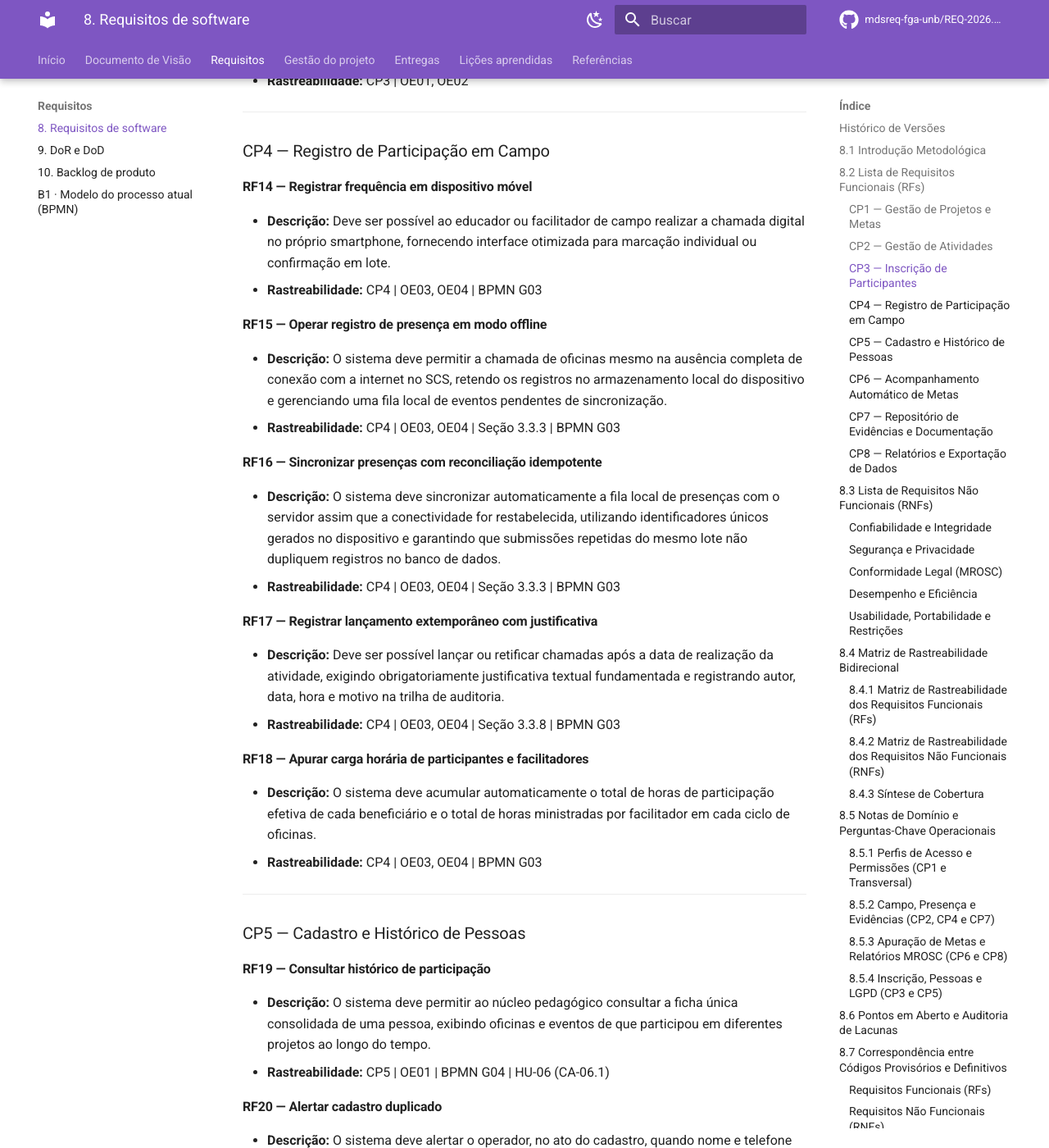
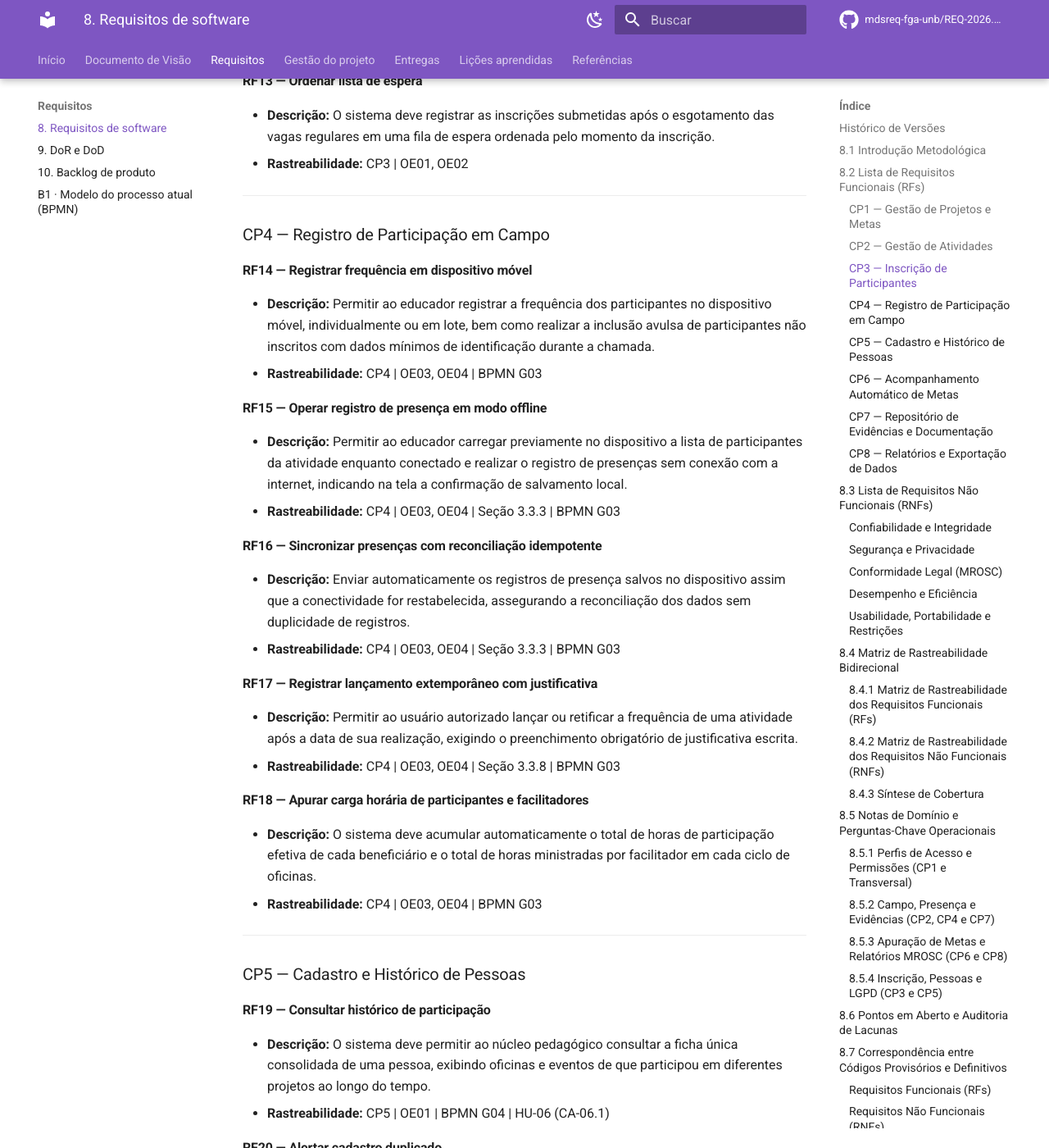
Before and after one commit to mdsreq-fga-unb/REQ-2026.2-T02-CyberSetor, an MkDocs documentation site: the page built from docs/requisitos/8-requisitos.md, in a window 1280 px wide and 1400 px high, scrolled down 4563 px. Shown: the whole window at 82% size. Built offline with MkDocs 1.6.1 and Material for MkDocs 9.7.7, drawn with Linux system fonts in a browser that asks for light colours; comment, search, counter and statistics services are not loaded; some of the changed text lies outside the part shown.

Commit message:
docs(requisitos): refina e padroniza RFs de CP2, CP4 e CP7 (Atividade 3 e 4)
- RF07: inclui vinculação a metas contratuais (Decisão D6 da ata de 23/09)
- RF08: explicita perfil autorizado e herança de configuração
- RF14: remove termo subjetivo, define marcação em lote e inclusão avulsa
- RF15: incorpora pré-carga offline e remove restrições de implementação
- RF16: foca no resultado idempotente sem duplicidade de registros
- RF17: define obrigatoriedade objetiva de justificativa escrita
- RF30: substitui condição vaga por permissão concedida no dispositivo
- RF31: foca na vinculação e prevê descarte de rascunhos (RN-11)
- RF32: separa controle de acesso de orientações na interface de captura
- Atualiza histórico de versões da seção 8 (v2.2)

Refs #71

```diff
--- a/docs/requisitos/8-requisitos.md
+++ b/docs/requisitos/8-requisitos.md
@@ -13,6 +13,7 @@
 | 21/09/2026 | 1.6 | Construção da matriz de rastreabilidade bidirecional e auditoria de lacunas (Issue #44) | Dupla A (Maria Eduarda Marques e Daniel Batista) |
 | 21/09/2026 | 2.0 | Unificação final do catálogo consolidado (RF01–RF37, RNF01–RNF18), notas de domínio e matriz de rastreabilidade oficial (Issue #45) | Equipe CyberSetor |
 | 21/09/2026 | 2.1 | Âncoras dos requisitos restauradas; descrições alinhadas às decisões registradas (requisito e meta como registros distintos; rascunho de evidência; prova e divulgação separadas; aviso de tratamento na inscrição); valores sem fonte marcados como iniciais; regras de negócio que os requisitos referenciam reunidas na seção 8.8; tecnologia e informação de planejamento retiradas das descrições e da rastreabilidade | Equipe CyberSetor |
+| 28/09/2026 | 2.2 | Refinamento e padronização dos RFs das frentes CP2, CP4 e CP7 (RF07, RF08, RF14 a RF17, RF30 a RF32) no padrão da Sprint 2; inclusão de meta contratual em RF07 (D6); previsão de participante não inscrito em RF14; explicitação de pré-carga offline e descarte de rascunhos | Caio Martins e Lucas Leal |
 
 ---
 
@@ -68,12 +69,12 @@
 
 <a id="rf07"></a>
 #### RF07 — Cadastrar atividade por modalidade de objeto
-* **Descrição:** Deve ser possível ao usuário da equipe de projetos ou coordenação pedagógica cadastrar atividades vinculadas a um projeto, classificando a modalidade em: Oficina Contínua, Evento Aberto ou Ação de Acolhimento Comunitário, configurando número de vagas planejadas, carga horária prevista, facilitador responsável, local de realização, datas e parâmetros de recorrência de turmas.
+* **Descrição:** Permitir ao usuário autorizado cadastrar uma atividade vinculada a um projeto e a uma ou mais metas contratuais, classificando sua modalidade entre Oficina Contínua, Evento Aberto e Ação de Acolhimento Comunitário.
 * **Rastreabilidade:** CP2 | OE01, OE04 | BPMN G03 | HU-03
 
 <a id="rf08"></a>
 #### RF08 — Parametrizar exigência de comprovação de presença
-* **Descrição:** O sistema deve parametrizar, por instrumento e por modalidade de atividade, as comprovações obrigatórias, opcionais e condicionais exigidas de cada atividade.
+* **Descrição:** Permitir ao usuário autorizado configurar, por instrumento e por modalidade de atividade, quais comprovações são obrigatórias, opcionais ou condicionais, herdando a atividade a configuração vigente no cadastro.
 * **Rastreabilidade:** CP2 | OE01, OE04 | Seção 3.3.6 | BPMN G03 | HU-03 | RN-04
 
 ---
@@ -111,22 +112,22 @@
 
 <a id="rf14"></a>
 #### RF14 — Registrar frequência em dispositivo móvel
-* **Descrição:** Deve ser possível ao educador ou facilitador de campo realizar a chamada digital no próprio smartphone, fornecendo interface otimizada para marcação individual ou confirmação em lote.
+* **Descrição:** Permitir ao educador registrar a frequência dos participantes no dispositivo móvel, individualmente ou em lote, bem como realizar a inclusão avulsa de participantes não inscritos com dados mínimos de identificação durante a chamada.
 * **Rastreabilidade:** CP4 | OE03, OE04 | BPMN G03
 
 <a id="rf15"></a>
 #### RF15 — Operar registro de presença em modo offline
-* **Descrição:** O sistema deve permitir a chamada de oficinas mesmo na ausência completa de conexão com a internet no SCS, retendo os registros no armazenamento local do dispositivo e gerenciando uma fila local de eventos pendentes de sincronização.
+* **Descrição:** Permitir ao educador carregar previamente no dispositivo a lista de participantes da atividade enquanto conectado e realizar o registro de presenças sem conexão com a internet, indicando na tela a confirmação de salvamento local.
 * **Rastreabilidade:** CP4 | OE03, OE04 | Seção 3.3.3 | BPMN G03
 
 <a id="rf16"></a>
 #### RF16 — Sincronizar presenças com reconciliação idempotente
-* **Descrição:** O sistema deve sincronizar automaticamente a fila local de presenças com o servidor assim que a conectividade for restabelecida, utilizando identificadores únicos gerados no dispositivo e garantindo que submissões repetidas do mesmo lote não dupliquem registros no banco de dados.
+* **Descrição:** Enviar automaticamente os registros de presença salvos no dispositivo assim que a conectividade for restabelecida, assegurando a reconciliação dos dados sem duplicidade de registros.
 * **Rastreabilidade:** CP4 | OE03, OE04 | Seção 3.3.3 | BPMN G03
 
 <a id="rf17"></a>
 #### RF17 — Registrar lançamento extemporâneo com justificativa
-* **Descrição:** Deve ser possível lançar ou retificar chamadas após a data de realização da atividade, exigindo obrigatoriamente justificativa textual fundamentada e registrando autor, data, hora e motivo na trilha de auditoria.
+* **Descrição:** Permitir ao usuário autorizado lançar ou retificar a frequência de uma atividade após a data de sua realização, exigindo o preenchimento obrigatório de justificativa escrita.
 * **Rastreabilidade:** CP4 | OE03, OE04 | Seção 3.3.8 | BPMN G03
 
 <a id="rf18"></a>
@@ -203,17 +204,17 @@
 
 <a id="rf30"></a>
 #### RF30 — Anexar evidências documentais e fotográficas
-* **Descrição:** Deve ser possível anexar arquivos comprobatórios de atividades (fotos, listas assinadas digitalizadas e atas), registrando automaticamente autor, data e hora e, quando disponível, a geolocalização.
+* **Descrição:** Permitir ao usuário autorizado anexar arquivos comprobatórios de execução da atividade, registrando automaticamente autor, data e hora e, mediante permissão concedida no dispositivo, as coordenadas geográficas.
 * **Rastreabilidade:** CP7 | OE05, OE06 | BPMN G03 | HU-04 | RN-10
 
 <a id="rf31"></a>
 #### RF31 — Vincular evidência a meta contratual
-* **Descrição:** Deve ser possível vincular cada arquivo anexado a uma atividade executada e a uma ou mais metas, exibindo por meta as comprovações recebidas e as pendentes.
+* **Descrição:** Permitir ao usuário autorizado vincular o arquivo comprobatório a uma atividade executada e a uma ou mais metas contratuais, possibilitando o descarte de rascunhos para liberar o encerramento da atividade.
 * **Rastreabilidade:** CP7 | OE05, OE06 | BPMN G03 | HU-04 (CA-04.1, CA-04.2, CA-04.3) | RN-10, RN-11
 
 <a id="rf32"></a>
 #### RF32 — Segregar acesso a fotos de beneficiários vulneráveis
-* **Descrição:** O sistema deve restringir o acesso às imagens de prova de execução aos perfis de coordenação e de prestação de contas e orientar, na captura, o enquadramento sem closes faciais.
+* **Descrição:** Restringir a visualização de imagens comprobatórias aos perfis autorizados e exibir, durante a captura no dispositivo, orientações de enquadramento para salvaguardar a identificação visual de participantes.
 * **Rastreabilidade:** CP7 | OE05, OE06 | Seção 3.3.4 | LGPD art. 7º, I, e art. 14 | HU-04 | RN-12
 
 ---
```
